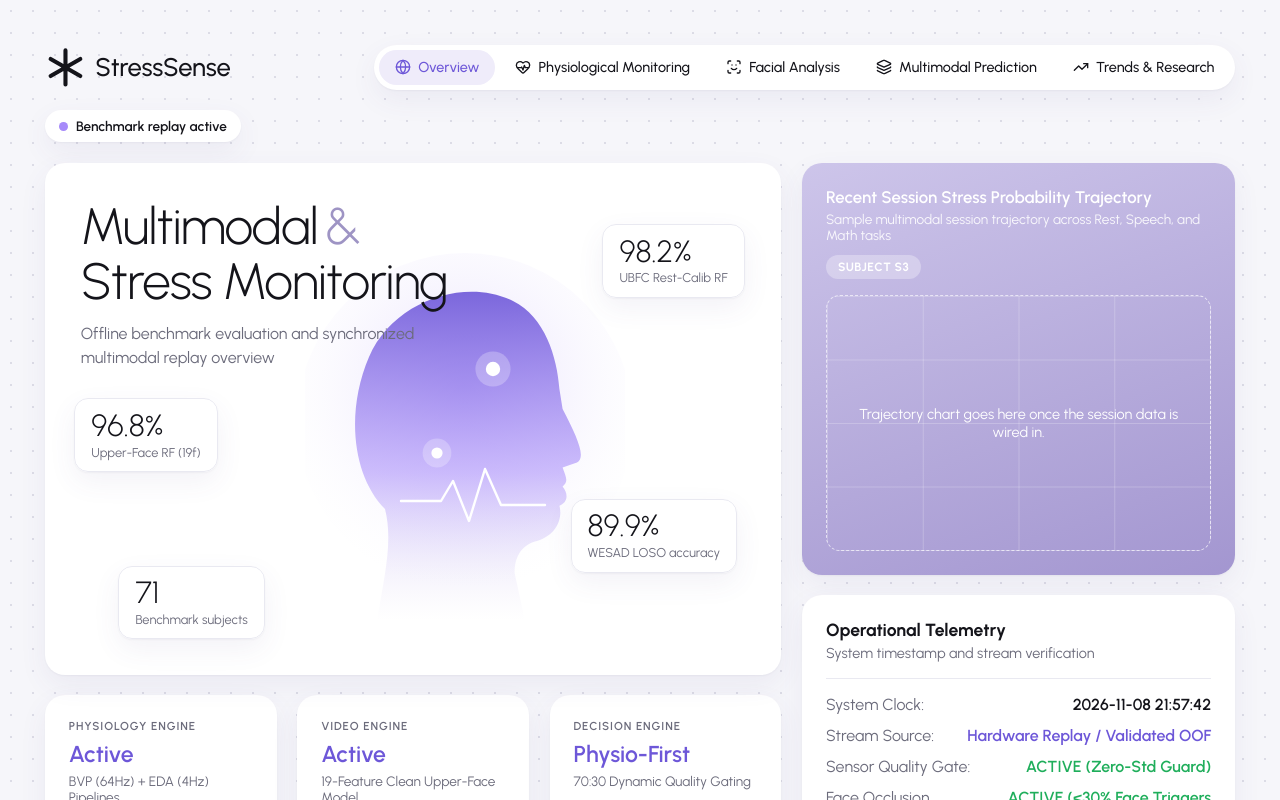
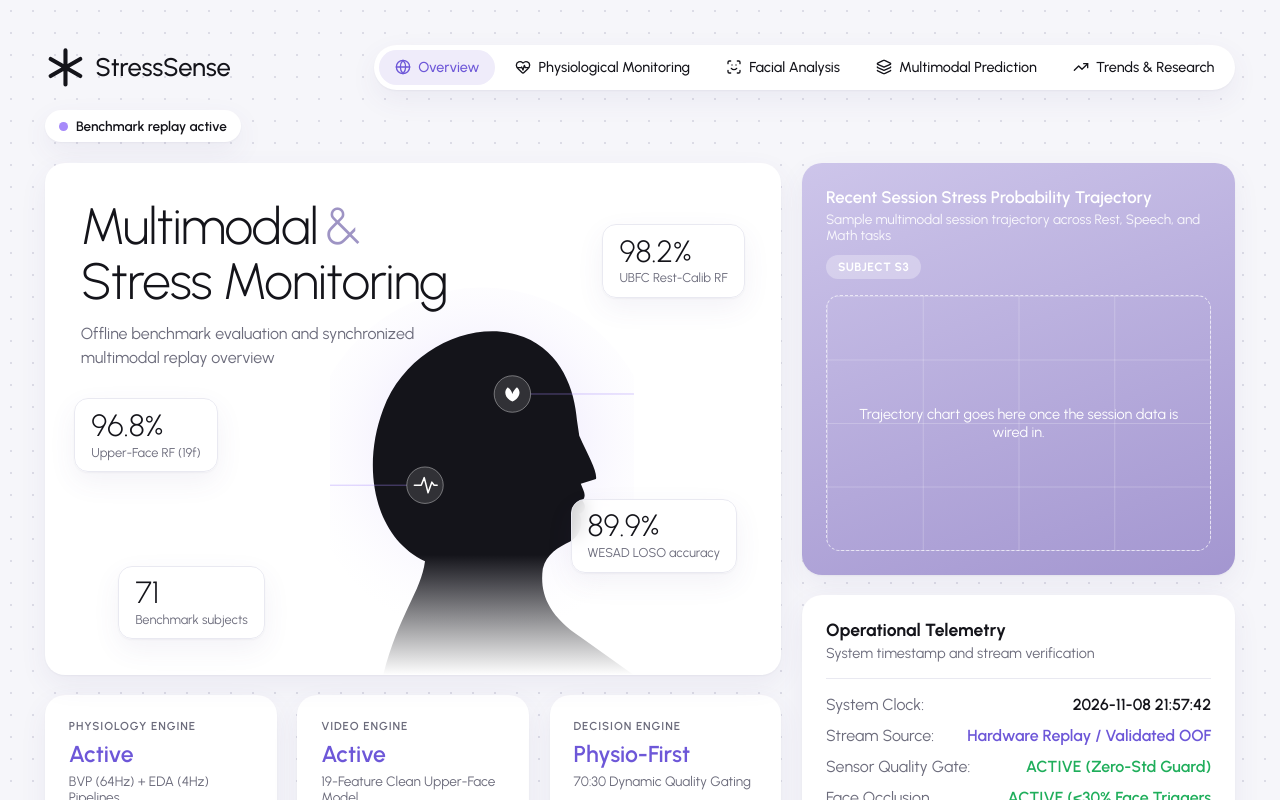
Before and after one commit to anshulll19/stress-recognition-project, a React (Vite) app in the folder frontend/: page / in a window 1280 px wide. Shown: the top 800 px of the page. Built offline with nearby package versions, Linux system fonts and the light colour scheme.

Commit message:
style: redraw hero illustration as head profile silhouette

```diff
--- a/frontend/src/pages/Overview.jsx
+++ b/frontend/src/pages/Overview.jsx
@@ -34,32 +34,42 @@ function CardHead({ title, subtitle, badge }) {
 
 function Orb() {
   return (
-    <svg viewBox="0 0 400 480" className={styles.orb} aria-hidden="true">
+    <svg viewBox="0 0 400 520" className={styles.orb} aria-hidden="true">
       <defs>
-        <linearGradient id="headFill" x1="0" y1="0" x2="0" y2="1">
-          <stop offset="0%" stopColor="#6d57d8" stopOpacity="0.9" />
-          <stop offset="55%" stopColor="#a78bfa" stopOpacity="0.55" />
-          <stop offset="100%" stopColor="#d8d2ec" stopOpacity="0" />
+        <linearGradient id="headFade" x1="0" y1="0" x2="0" y2="1">
+          <stop offset="0%" stopColor="#14141a" stopOpacity="1" />
+          <stop offset="65%" stopColor="#14141a" stopOpacity="1" />
+          <stop offset="100%" stopColor="#14141a" stopOpacity="0" />
         </linearGradient>
-        <radialGradient id="headGlow" cx="50%" cy="40%" r="60%">
-          <stop offset="0%" stopColor="#a78bfa" stopOpacity="0.3" />
+        <radialGradient id="headGlow" cx="50%" cy="45%" r="55%">
+          <stop offset="0%" stopColor="#a78bfa" stopOpacity="0.35" />
           <stop offset="100%" stopColor="#efecfa" stopOpacity="0" />
         </radialGradient>
       </defs>
-      <circle cx="200" cy="230" r="210" fill="url(#headGlow)" />
+
+      <circle cx="200" cy="240" r="230" fill="url(#headGlow)" />
+
       <path
-        d="M90 480 C100 420 110 380 100 340 C60 300 50 220 80 150 C110 80 200 50 260 80 C300 100 315 150 318 190 L322 215 C340 250 352 275 340 282 L322 288 C326 300 330 305 322 312 C330 322 328 332 318 336 C322 350 316 372 290 380 C270 385 262 400 262 420 L275 480 Z"
-        fill="url(#headFill)"
+        d="M70 520 C90 440 120 410 125 370 C60 340 40 250 70 170 C100 90 190 50 255 75 C305 95 322 145 325 185 L328 205 C340 232 352 252 350 262 L330 268 C334 278 338 284 332 290 C338 298 336 304 328 308 C334 318 330 336 316 344 C300 352 285 360 280 380 C276 410 285 440 330 470 L400 520 Z"
+        fill="url(#headFade)"
       />
-      <circle cx="235" cy="165" r="22" fill="#fff" fillOpacity="0.25" />
-      <circle cx="235" cy="165" r="9" fill="#fff" />
-      <circle cx="165" cy="270" r="18" fill="#fff" fillOpacity="0.25" />
-      <circle cx="165" cy="270" r="7" fill="#fff" />
+
+      {/* forehead node */}
+      <line x1="264" y1="150" x2="400" y2="150" stroke="#a78bfa" strokeOpacity="0.6" />
+      <circle cx="240" cy="150" r="24" fill="#fff" fillOpacity="0.12" stroke="#fff" strokeOpacity="0.5" />
       <path
-        d="M120 330 H170 L185 305 L205 355 L225 290 L245 335 H300"
+        d="M240 160 C230 156 228 146 234 141 C237 144 239 146 240 150 C241 146 243 144 246 141 C252 146 250 156 240 160 Z"
+        fill="#fff"
+      />
+
+      {/* back-of-head node */}
+      <line x1="101" y1="270" x2="0" y2="270" stroke="#a78bfa" strokeOpacity="0.6" />
+      <circle cx="125" cy="270" r="24" fill="#fff" fillOpacity="0.12" stroke="#fff" strokeOpacity="0.5" />
+      <path
+        d="M111 270 H120 L124 260 L129 280 L134 266 L137 270 H141"
         fill="none"
         stroke="#fff"
-        strokeWidth="3"
+        strokeWidth="2"
         strokeLinecap="round"
         strokeLinejoin="round"
       />
--- a/frontend/src/pages/Overview.module.css
+++ b/frontend/src/pages/Overview.module.css
@@ -63,10 +63,9 @@
 
 .orb {
   position: absolute;
-  left: 57%;
-  top: 52%;
-  width: min(20rem, 55%);
-  transform: translate(-50%, -50%);
+  right: 20%;
+  bottom: 0;
+  width: min(19rem, 48%);
 }
 
 .chip {
```
